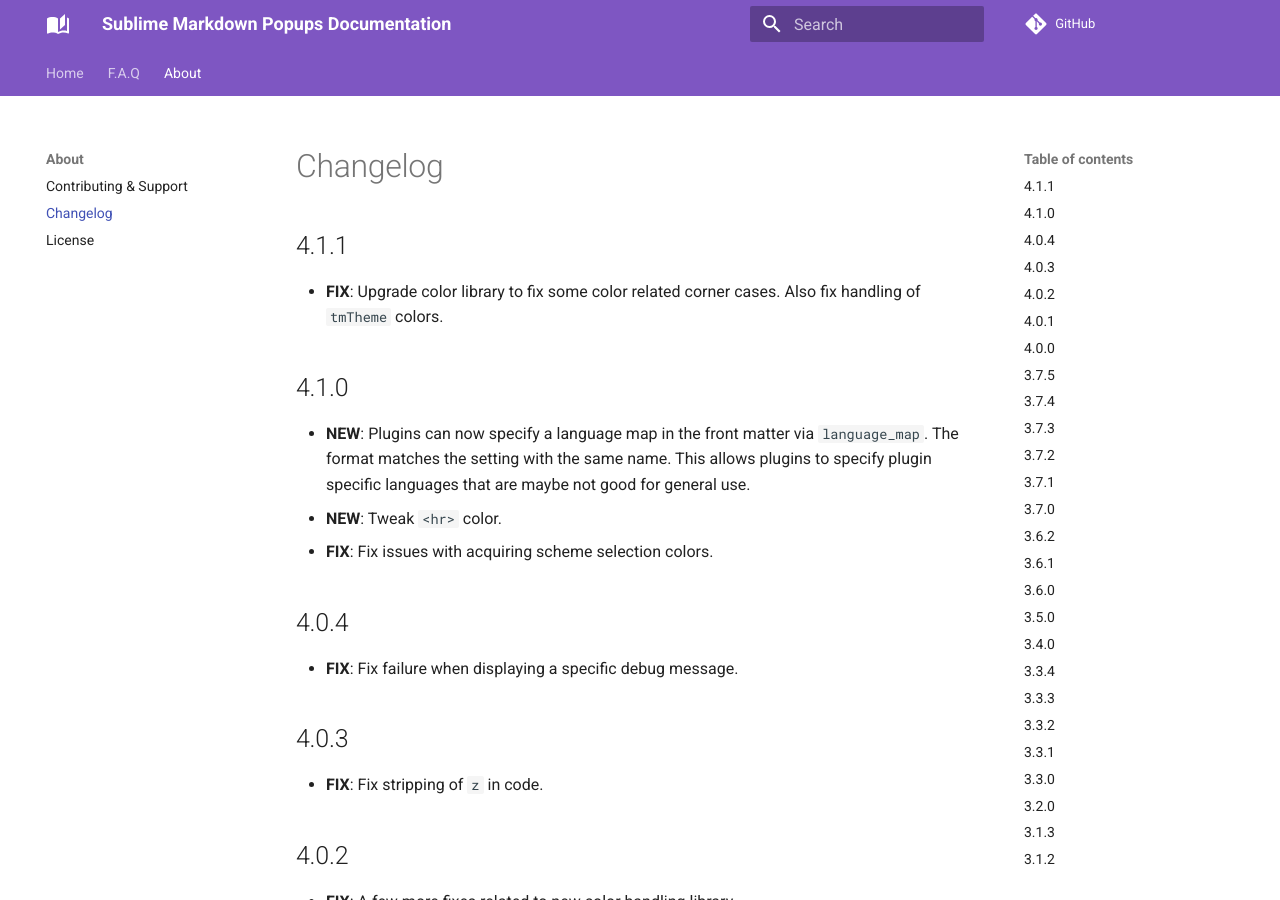
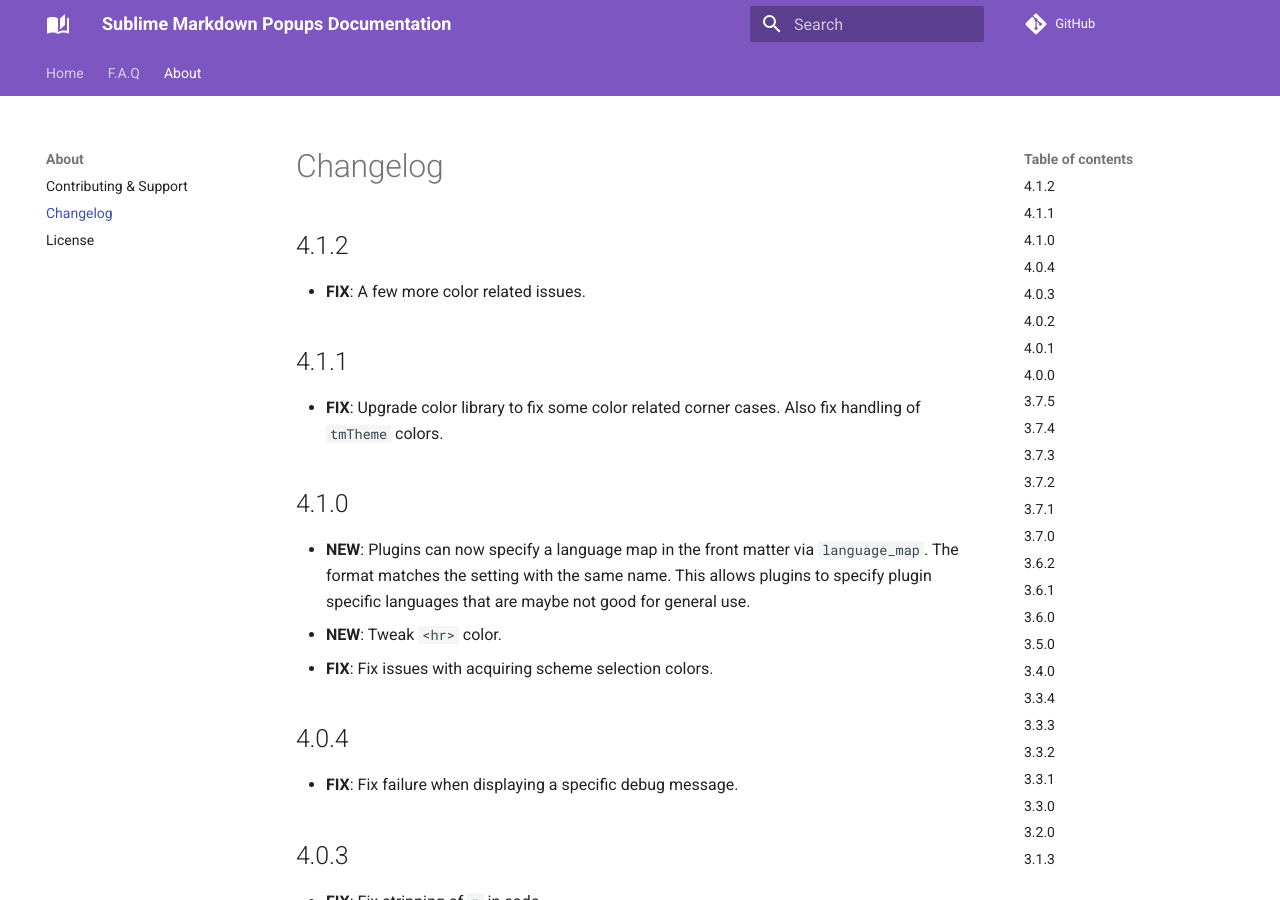
Before and after one commit to facelessuser/sublime-markdown-popups, an MkDocs documentation site: the page built from docs/src/markdown/about/changelog.md, in a window 1280 px wide and 900 px high. Built offline with MkDocs 1.6.1 and Material for MkDocs 9.7.7, drawn with Linux system fonts in a browser that asks for light colours; comment, search, counter and statistics services are not loaded.

Commit message:
Update changelog

```diff
--- a/docs/src/markdown/about/changelog.md
+++ b/docs/src/markdown/about/changelog.md
@@ -1,4 +1,8 @@
 # Changelog
+
+## 4.1.2
+
+- **FIX**: A few more color related issues.
 
 ## 4.1.1
 
```
